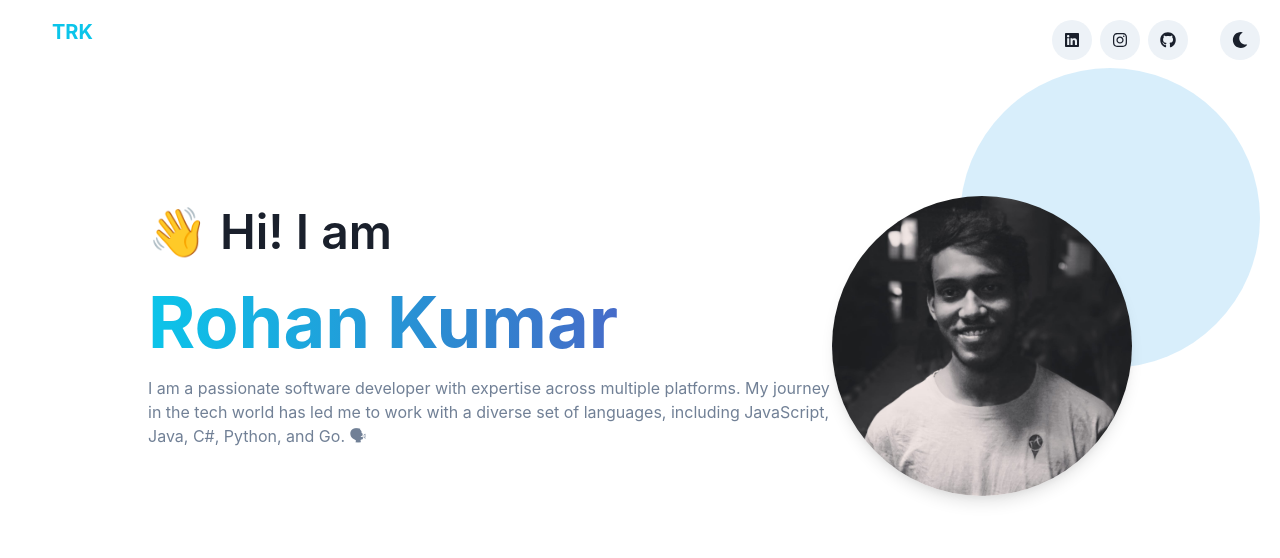
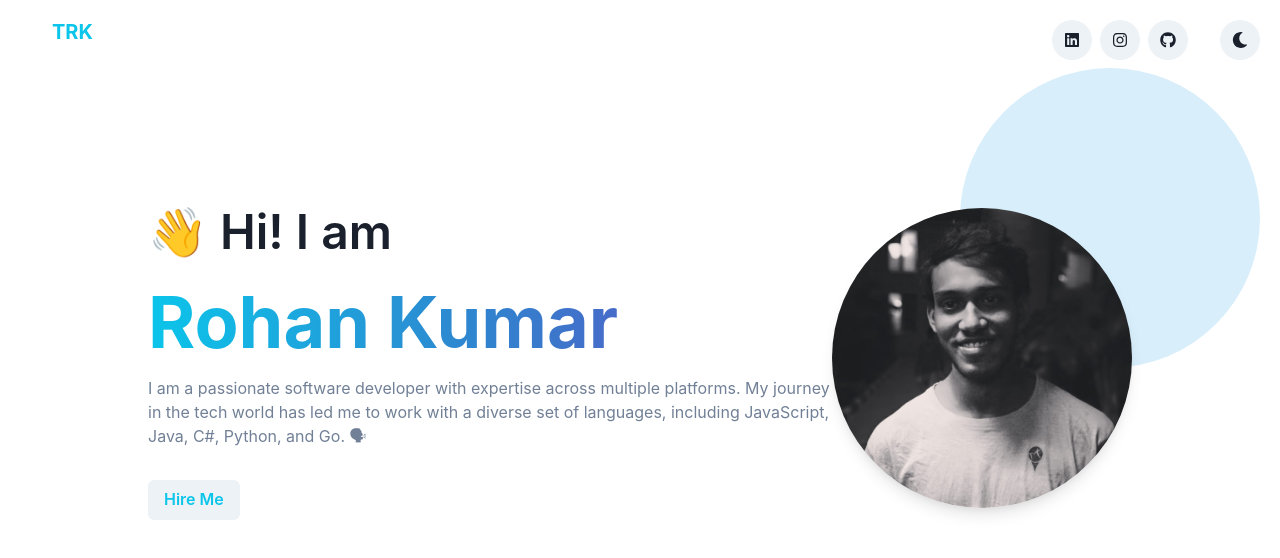
Before and after one commit to rohank05/Portfolio, a React (Vite) app: page / in a window 1280 px wide. Shown: the top 558 px of the page. Built offline with nearby package versions, Linux system fonts and the light colour scheme; no server answers.

Commit message:
added button back

```diff
--- a/src/components/Header.jsx
+++ b/src/components/Header.jsx
@@ -51,6 +51,13 @@ const Header = () => {
                         has led me to work with a diverse set of languages,
                         including JavaScript, Java, C#, Python, and Go. 🗣
                     </Text>
+                    <Button
+                        mt={8}
+                        color="cyan.400"
+                        onClick={() => window.open("https://therohankumar.com")}
+                    >
+                        Hire Me
+                    </Button>
                 </Box>
                 <Image
                     alignSelf="center"
```
